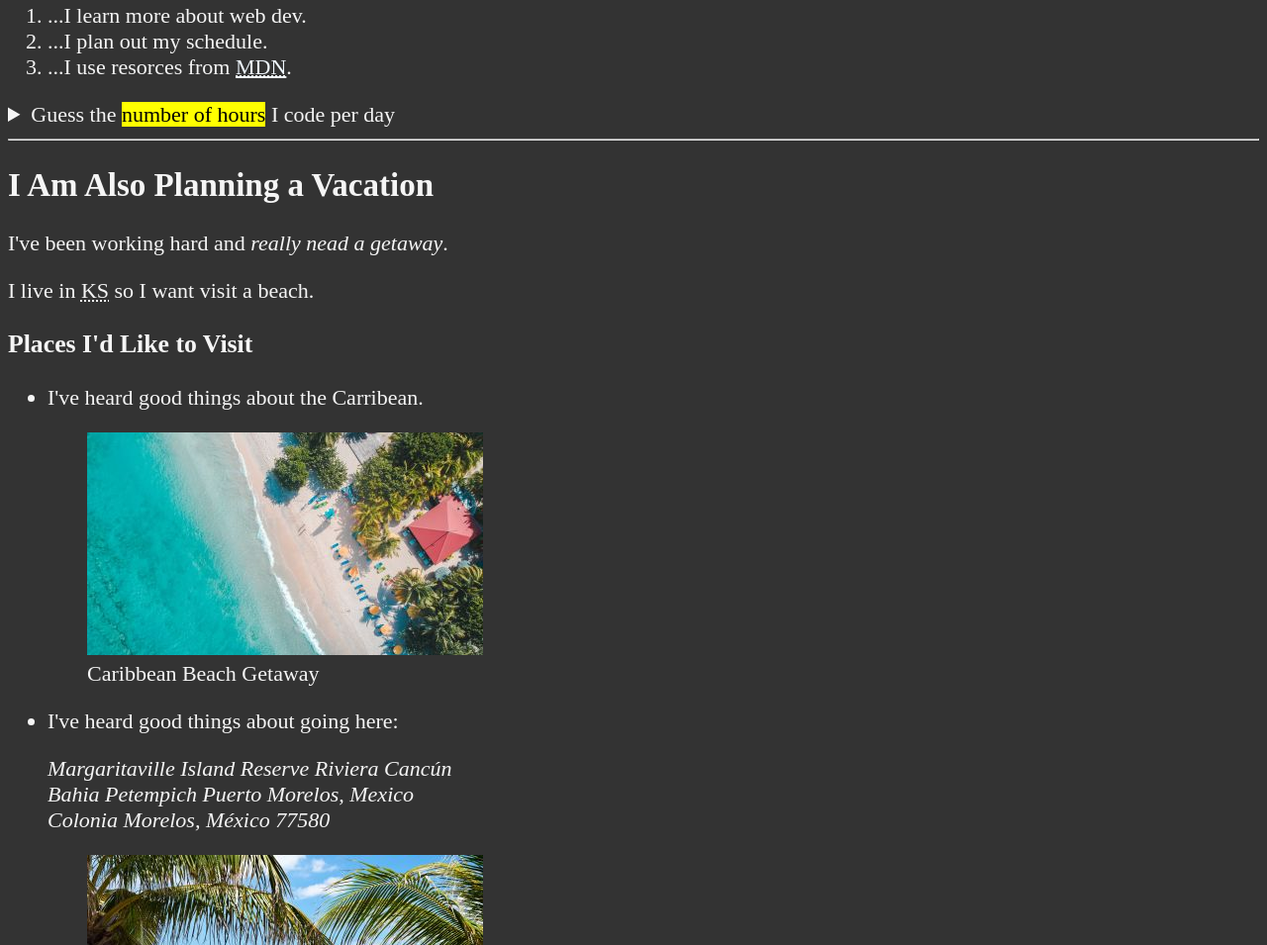
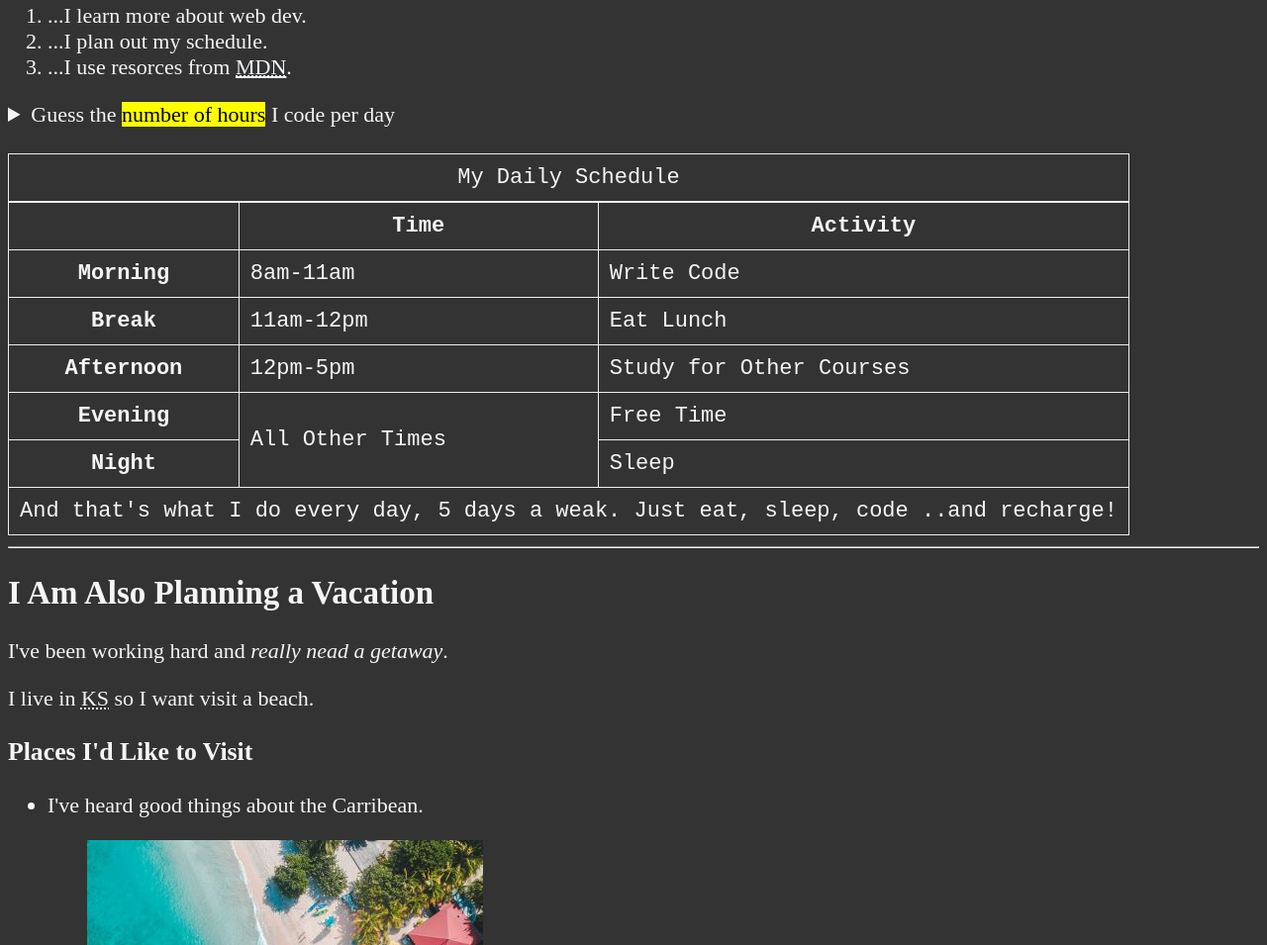
Before and after one commit to lifeinplus/html-tutorial, a plain HTML site: page index.html in a window 1280 px wide. Shown: the part 915-1870 px from the top of the page at 99% size. Drawn offline with Linux system fonts and the light colour scheme.

Commit message:
DEV-97 HTML Tutorials for Beginners - How to Create Tables in HTML

```diff
--- a/index.html
+++ b/index.html
@@ -74,6 +74,68 @@
                             </p>
                         </details>
                     </aside>
+                    <br />
+                    <table>
+                        <caption>
+                            My Daily Schedule
+                        </caption>
+                        <thead>
+                            <tr>
+                                <th>&nbsp;</th>
+                                <th scope="col">Time</th>
+                                <th scope="col">Activity</th>
+                            </tr>
+                        </thead>
+                        <tbody>
+                            <tr>
+                                <th scope="row">Morning</th>
+                                <td>
+                                    <time datetime="08:00">8am</time>-<time
+                                        datetime="11:00"
+                                        >11am</time
+                                    >
+                                </td>
+                                <td>Write Code</td>
+                            </tr>
+                            <tr>
+                                <th scope="row">Break</th>
+                                <td>
+                                    <time datetime="11:00">11am</time>-<time
+                                        datetime="12:00"
+                                        >12pm</time
+                                    >
+                                </td>
+                                <td>Eat Lunch</td>
+                            </tr>
+                            <tr>
+                                <th scope="row">Afternoon</th>
+                                <td>
+                                    <time datetime="12:00">12pm</time>-<time
+                                        datetime="17:00"
+                                        >5pm</time
+                                    >
+                                </td>
+                                <td>Study for Other Courses</td>
+                            </tr>
+                            <tr>
+                                <th scope="row">Evening</th>
+                                <td rowspan="2">All Other Times</td>
+                                <td>Free Time</td>
+                            </tr>
+                            <tr>
+                                <th scope="row">Night</th>
+                                <td>Sleep</td>
+                            </tr>
+                        </tbody>
+                        <tfoot>
+                            <tr>
+                                <td colspan="3">
+                                    And that's what I do every day, 5 days a
+                                    weak. Just eat, sleep, code ..and recharge!
+                                </td>
+                            </tr>
+                        </tfoot>
+                    </table>
                 </section>
             </article>
             <hr />
--- a/main.css
+++ b/main.css
@@ -18,3 +18,14 @@ a:visited {
 a:hover {
     color: #eee;
 }
+
+table,
+tr,
+th,
+td,
+caption {
+    border: 1px solid #eee;
+    font-family: "Courier New", Courier, monospace;
+    border-collapse: collapse;
+    padding: 0.5rem;
+}
```
